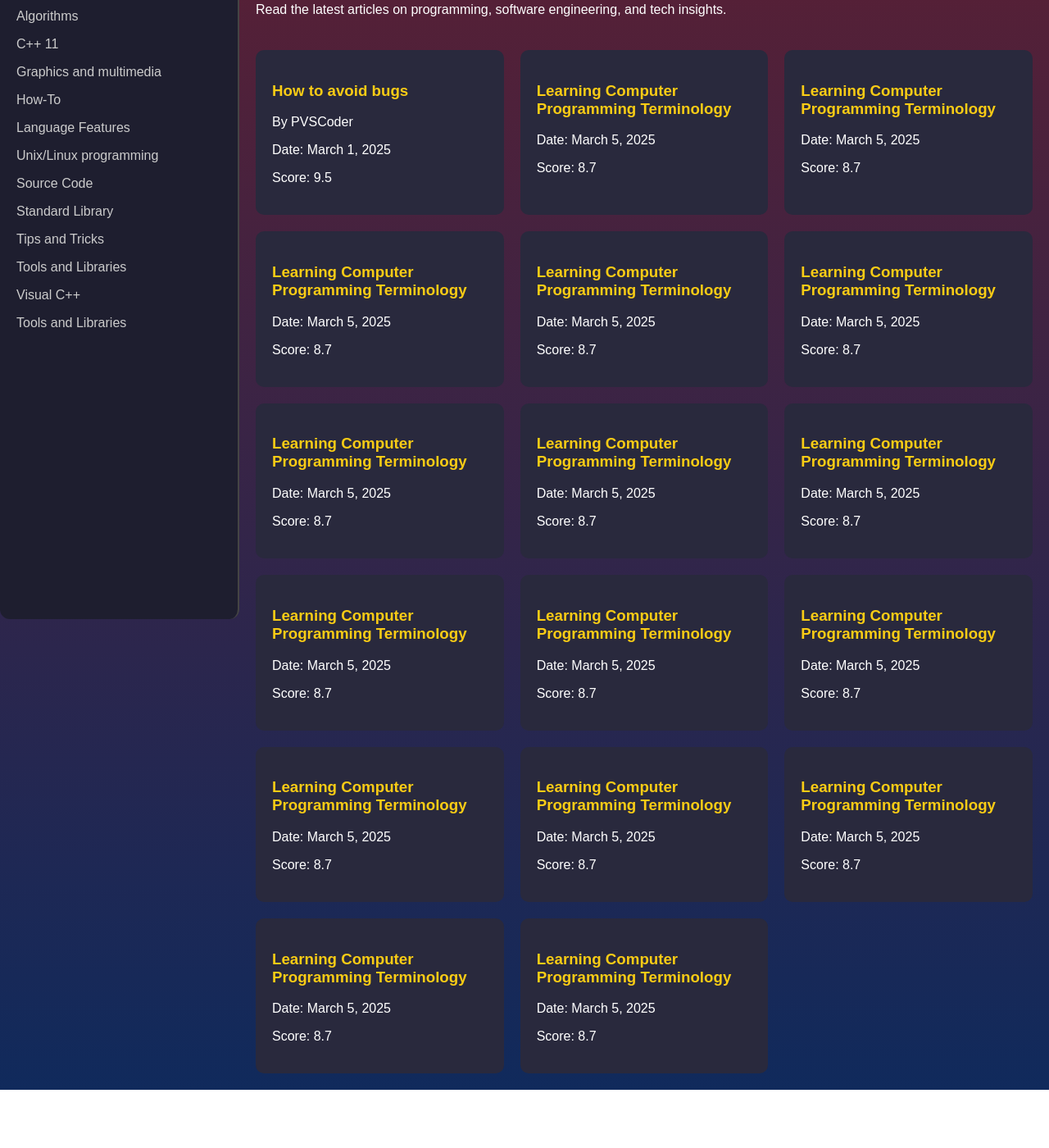
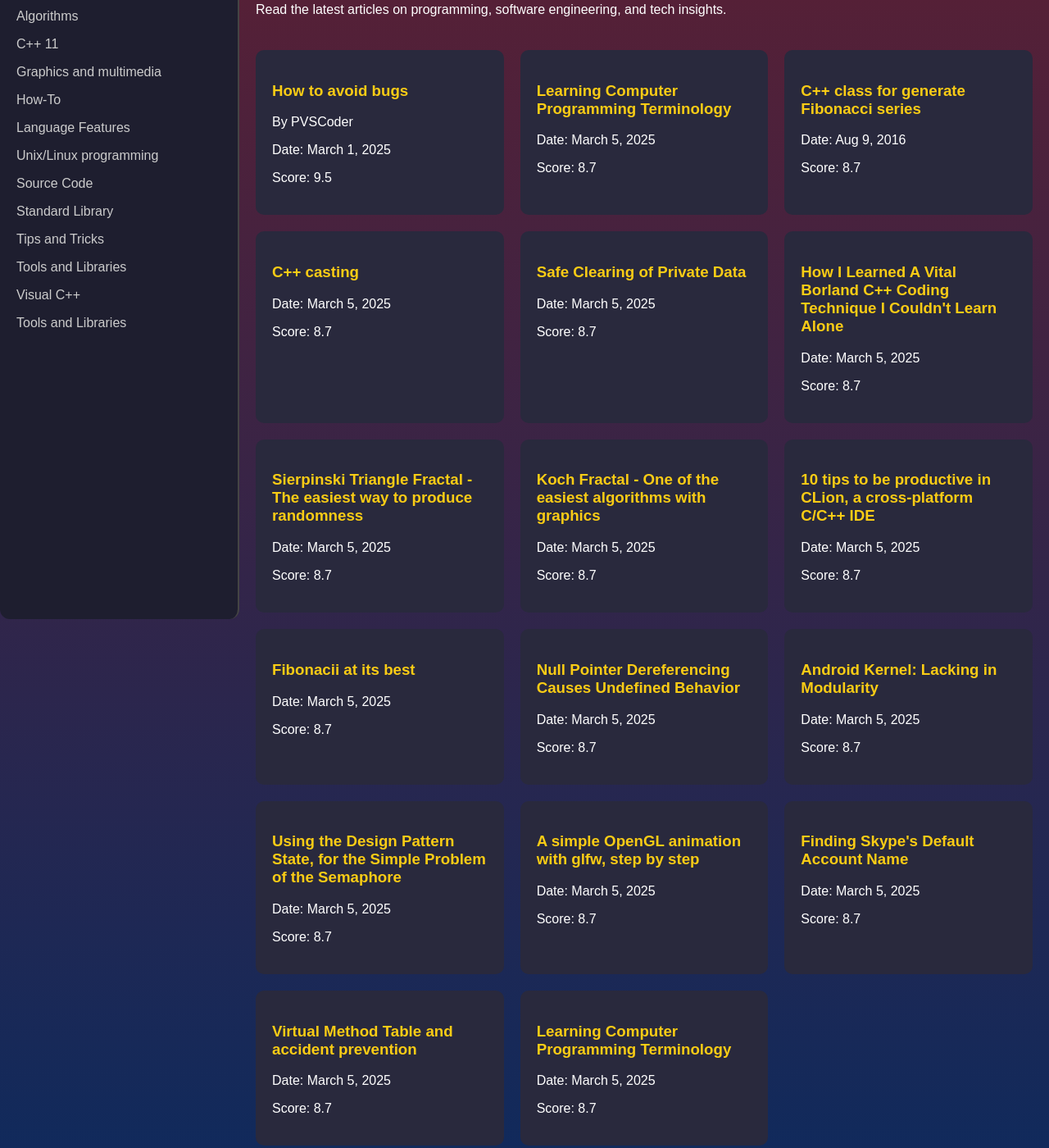
Before and after one commit to AmoghD-21/Frontend_Frontier_competition, a website: page partials/articles.html in a window 1280 px wide. Shown: the part 145-1545 px from the top of the page at 82% size. Before the commit the page ends 1474 px from the top, so only its background shows below. Drawn offline with Linux system fonts and the light colour scheme; files whose address does not match are found by name.

Commit message:
Add and update

```diff
--- a/partials/articles.html
+++ b/partials/articles.html
@@ -91,7 +91,7 @@
           <button class="menu-btn">Menu ▾</button>
           <div class="dropdown">
             <a href="#">Tutorials</a>
-            <a href="#">Reference</a>
+            <a href="../partials/reference.html">Reference</a>
             <a href="../partials/articles.html">Articles</a>
             <a href="./forum.html">Forum</a>
             <a href="#">Compiler</a>
@@ -138,72 +138,72 @@
           <p>Score: 8.7</p>
         </div>
         <div class="article-card">
-          <a href=""><h3>Learning Computer Programming Terminology</h3></a>
+          <a href=""><h3>C++ class for generate Fibonacci series</h3></a>
+          <p>Date: Aug 9, 2016</p>
+          <p>Score: 8.7</p>
+        </div>
+        <div class="article-card">
+          <a href=""><h3>C++ casting</h3></a>
           <p>Date: March 5, 2025</p>
           <p>Score: 8.7</p>
         </div>
         <div class="article-card">
-          <a href=""><h3>Learning Computer Programming Terminology</h3></a>
+          <a href=""><h3>Safe Clearing of Private Data</h3></a>
           <p>Date: March 5, 2025</p>
           <p>Score: 8.7</p>
         </div>
         <div class="article-card">
-          <a href=""><h3>Learning Computer Programming Terminology</h3></a>
+          <a href=""><h3>How I Learned A Vital Borland C++ Coding Technique I Couldn't Learn Alone </h3></a>
           <p>Date: March 5, 2025</p>
           <p>Score: 8.7</p>
         </div>
         <div class="article-card">
-          <a href=""><h3>Learning Computer Programming Terminology</h3></a>
+          <a href=""><h3>Sierpinski Triangle Fractal - The easiest way to produce randomness</h3></a>
           <p>Date: March 5, 2025</p>
           <p>Score: 8.7</p>
         </div>
         <div class="article-card">
-          <a href=""><h3>Learning Computer Programming Terminology</h3></a>
+          <a href=""><h3>Koch Fractal - One of the easiest algorithms with graphics</h3></a>
           <p>Date: March 5, 2025</p>
           <p>Score: 8.7</p>
         </div>
         <div class="article-card">
-          <a href=""><h3>Learning Computer Programming Terminology</h3></a>
+          <a href=""><h3>10 tips to be productive in CLion, a cross-platform C/C++ IDE</h3></a>
           <p>Date: March 5, 2025</p>
           <p>Score: 8.7</p>
         </div>
         <div class="article-card">
-          <a href=""><h3>Learning Computer Programming Terminology</h3></a>
+          <a href=""><h3>Fibonacii at its best</h3></a>
           <p>Date: March 5, 2025</p>
           <p>Score: 8.7</p>
         </div>
         <div class="article-card">
-          <a href=""><h3>Learning Computer Programming Terminology</h3></a>
+          <a href=""><h3>Null Pointer Dereferencing Causes Undefined Behavior</h3></a>
           <p>Date: March 5, 2025</p>
           <p>Score: 8.7</p>
         </div>
         <div class="article-card">
-          <a href=""><h3>Learning Computer Programming Terminology</h3></a>
+          <a href=""><h3>Android Kernel: Lacking in Modularity</h3></a>
           <p>Date: March 5, 2025</p>
           <p>Score: 8.7</p>
         </div>
         <div class="article-card">
-          <a href=""><h3>Learning Computer Programming Terminology</h3></a>
+          <a href=""><h3>Using the Design Pattern State, for the Simple Problem of the Semaphore</h3></a>
           <p>Date: March 5, 2025</p>
           <p>Score: 8.7</p>
         </div>
         <div class="article-card">
-          <a href=""><h3>Learning Computer Programming Terminology</h3></a>
+          <a href=""><h3>A simple OpenGL animation with glfw, step by step</h3></a>
           <p>Date: March 5, 2025</p>
           <p>Score: 8.7</p>
         </div>
         <div class="article-card">
-          <a href=""><h3>Learning Computer Programming Terminology</h3></a>
+          <a href=""><h3>Finding Skype's Default Account Name</h3></a>
           <p>Date: March 5, 2025</p>
           <p>Score: 8.7</p>
         </div>
         <div class="article-card">
-          <a href=""><h3>Learning Computer Programming Terminology</h3></a>
-          <p>Date: March 5, 2025</p>
-          <p>Score: 8.7</p>
-        </div>
-        <div class="article-card">
-          <a href=""><h3>Learning Computer Programming Terminology</h3></a>
+          <a href=""><h3>Virtual Method Table and accident prevention</h3></a>
           <p>Date: March 5, 2025</p>
           <p>Score: 8.7</p>
         </div>
--- a/partials/navbar.html
+++ b/partials/navbar.html
@@ -7,8 +7,8 @@
 
     <!-- Logo/Brand Name -->
     <div class="brand">
-      FreeCamp
-      <img src="images/logo.png" alt="FreeCamp Logo" class="logo" />
+      cplusplus.com
+      <img src="images/logo.png" alt="" class="logo" />
     </div>
 
     <!-- Navigation Buttons -->
```
Also changed, not shown: index.html (+7 -7 lines).
